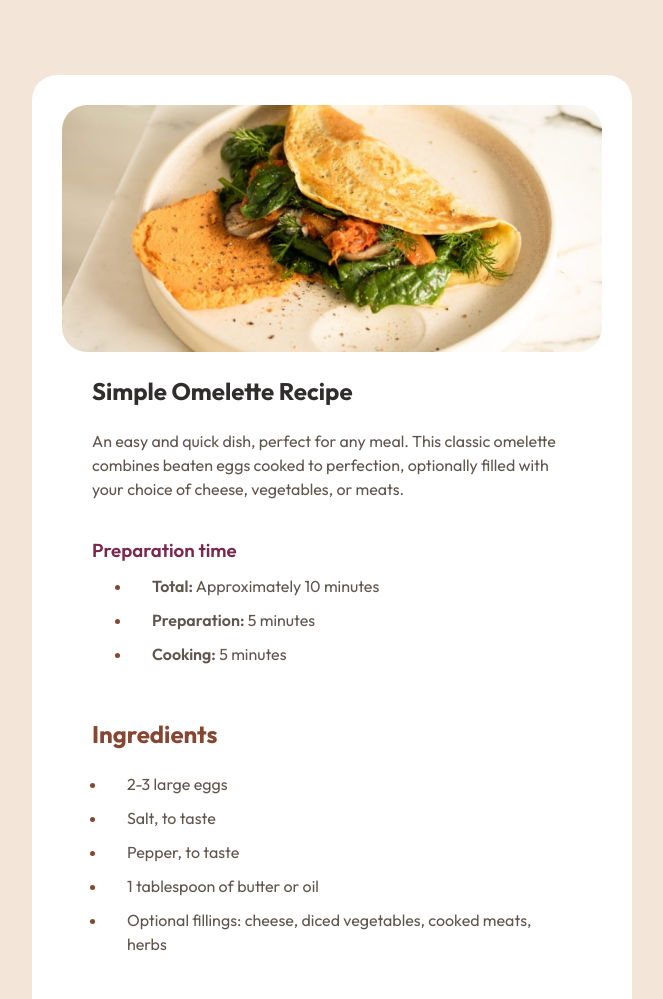
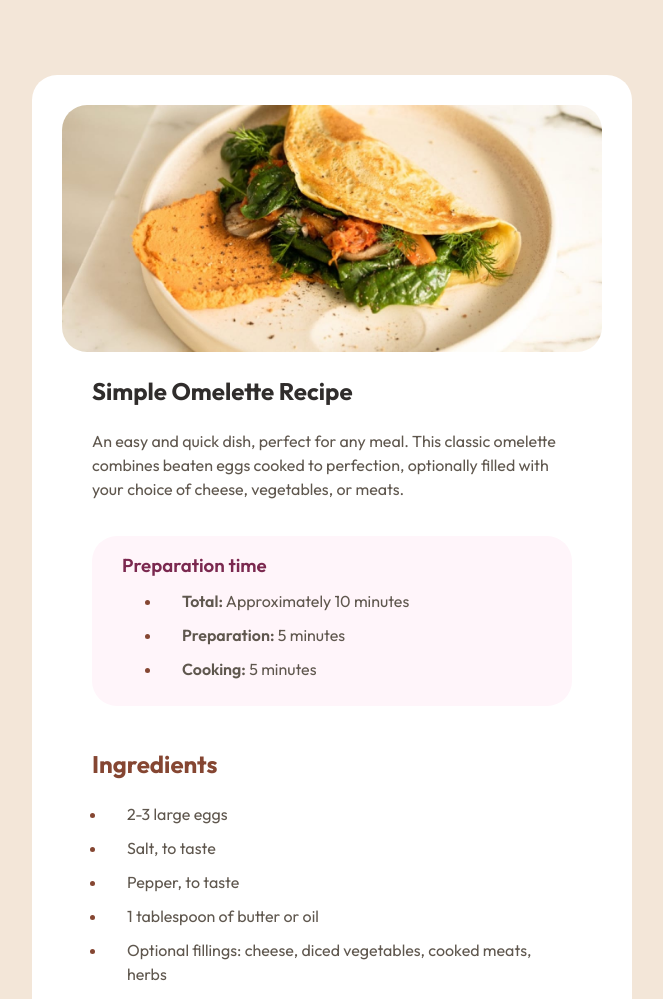
Before and after one commit to ffozdemir/recipe-page-main, a plain HTML site: page index.html in a window 1280 px wide. Shown: the top 999 px of the page, without its empty margins (308-971 px from the left). Drawn offline with Linux system fonts and the light colour scheme.

Commit message:
Enhance preparation section styling and structure in index.html and style.css

```diff
--- a/index.html
+++ b/index.html
@@ -27,12 +27,14 @@
             combines beaten eggs cooked to perfection, optionally filled with
             your choice of cheese, vegetables, or meats.
           </p>
+          <div class="preparation">
             <h3>Preparation time</h3>
             <ul>
               <li><span>Total:</span> Approximately 10 minutes</li>
               <li><span>Preparation:</span> 5 minutes</li>
               <li><span>Cooking:</span> 5 minutes</li>
             </ul>
+          </div>
         </section>
         <section>
           <h2>Ingredients</h2>
--- a/style.css
+++ b/style.css
@@ -65,6 +65,13 @@ span {
    border-radius: var(--border-radius);
 }
 
+.preparation{
+   background-color: var(--rose-50);
+   border-radius: var(--border-radius);
+   padding: 15px 30px;
+
+}
+
 .text-section {
    padding: 15px 30px;
    display: flex;
```
Lines whose indentation alone changed are shown as unchanged.
